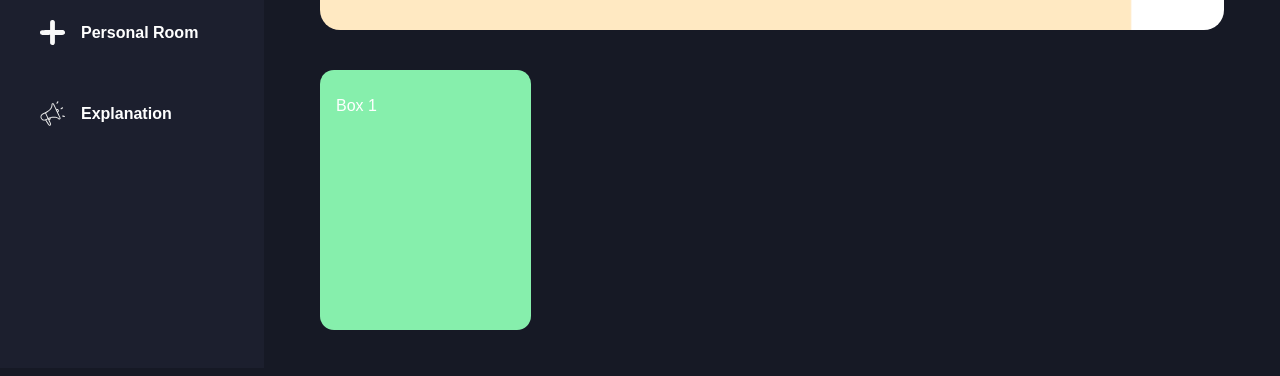
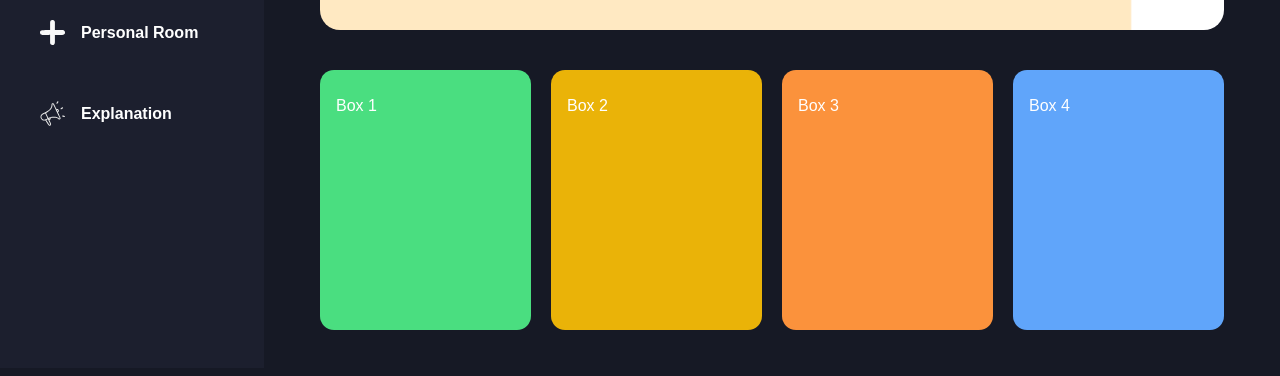
Before and after one commit to Anish202020/callify-meet, a Next.js app: page / in a window 1280 px wide. Shown: the part 432-808 px from the top of the page. Built offline with nearby package versions, Linux system fonts and the light colour scheme; no server answers.

Commit message:
commit changes

```diff
--- a/app/(root)/(home)/page.tsx
+++ b/app/(root)/(home)/page.tsx
@@ -50,7 +50,7 @@ const Home = () => {
   return (
     <section className='flex size-full flex-col gap-10 text-white'>
       <Lens hovering={hovering} setHovering={setHovering}>
-        <div className='h-[350px] w-full rounded-[20px] bg-hero bg-cover'>
+        <div className='h-[350px] cursor-pointer w-full rounded-[20px] bg-hero bg-cover'>
           <motion.div
             animate={{
               filter: hovering ? "blur(0px)" : "blur(0px)",
--- a/components/MeetingTypeList.tsx
+++ b/components/MeetingTypeList.tsx
@@ -4,8 +4,17 @@ import React from 'react'
 const MeetingTypeList = () => {
   return (
     <section className='grid grid-cols-1 gap-5 md:grid-cols-2 xl:grid-cols-4'>
-      <div className='bg-green-300 px-4 py-6 flex flex-col justify-between w-full xl:max-w-[270px] min-h-[260px] rounded-[14px] cursor-pointer'>
+      <div className='bg-green-400 px-4 py-6 flex flex-col justify-between w-full xl:max-w-[270px] min-h-[260px] rounded-[14px] cursor-pointer'>
         Box 1
+      </div>
+      <div className='bg-yellow-500 px-4 py-6 flex flex-col justify-between w-full xl:max-w-[270px] min-h-[260px] rounded-[14px] cursor-pointer'>
+        Box 2
+      </div>
+      <div className='bg-orange-400 px-4 py-6 flex flex-col justify-between w-full xl:max-w-[270px] min-h-[260px] rounded-[14px] cursor-pointer'>
+        Box 3
+      </div>
+      <div className='bg-blue-400 px-4 py-6 flex flex-col justify-between w-full xl:max-w-[270px] min-h-[260px] rounded-[14px] cursor-pointer'>
+        Box 4
       </div>
     </section>
 
```
